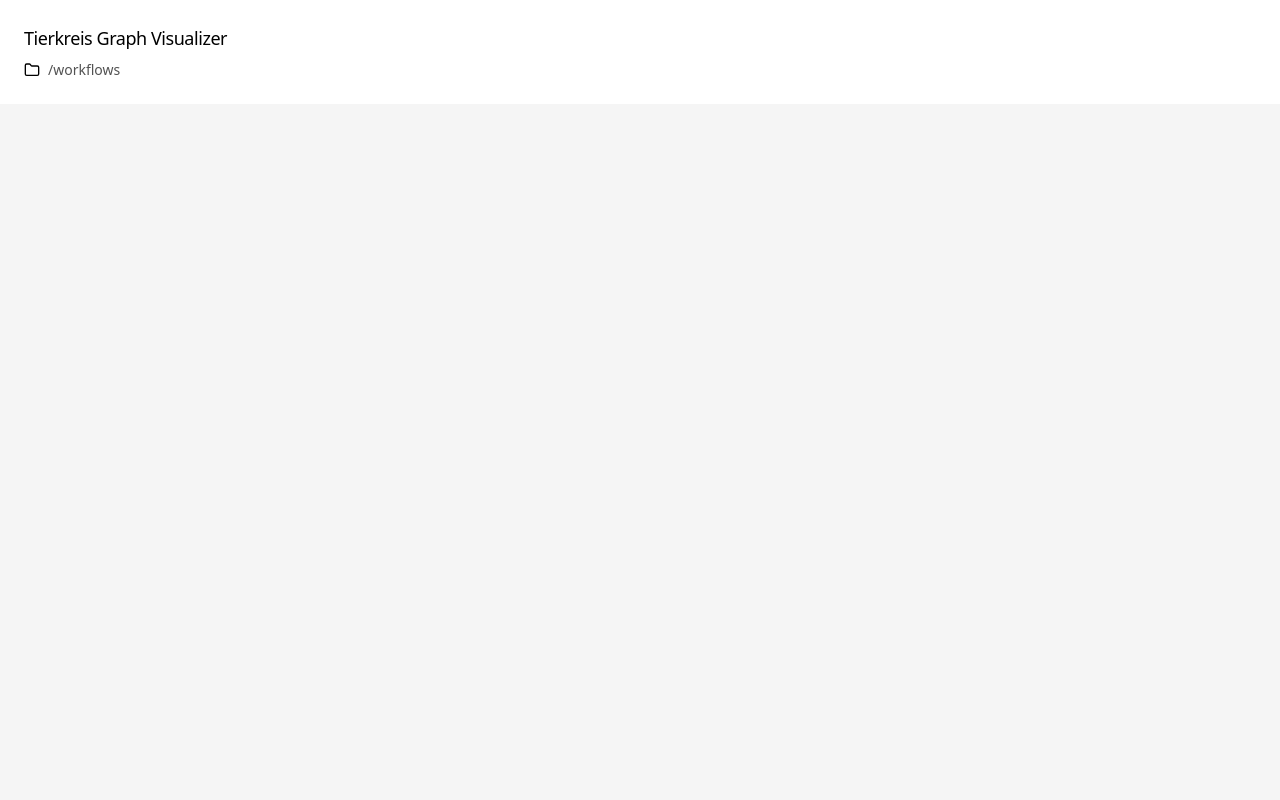
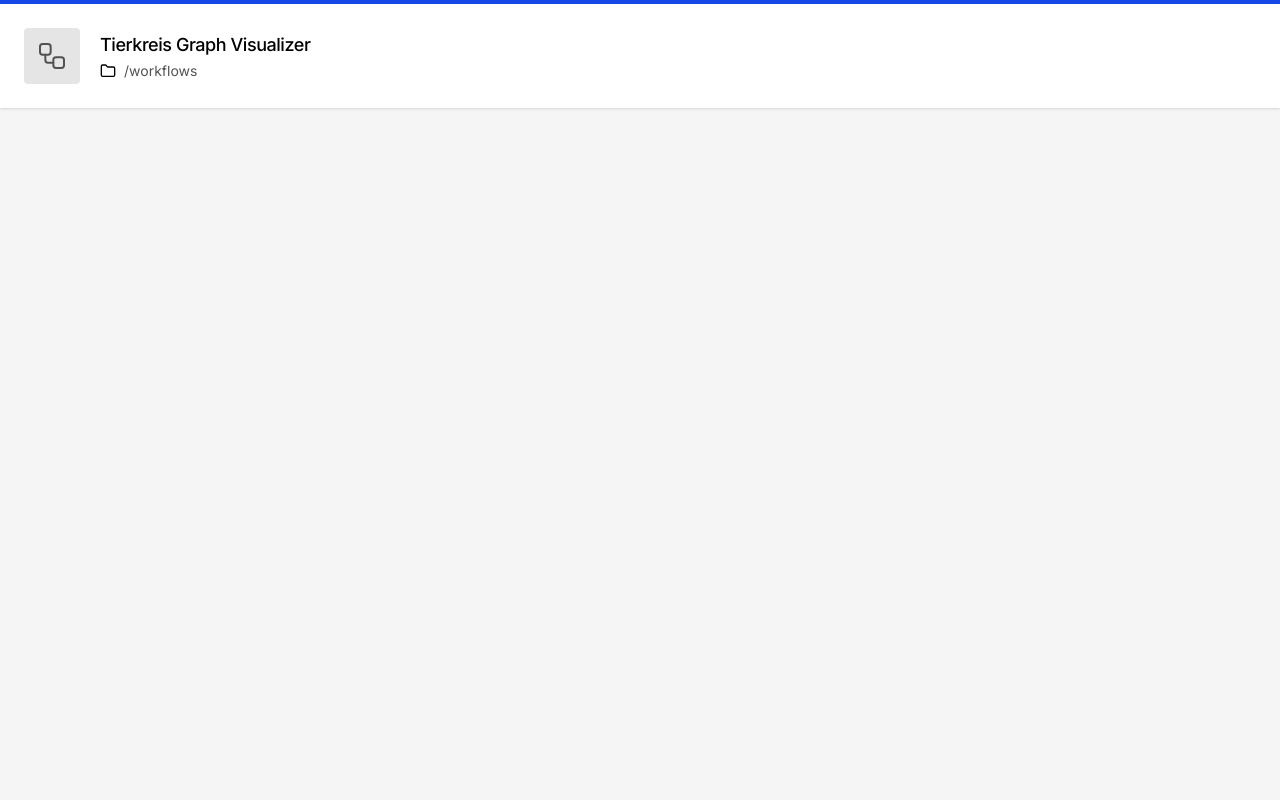
Before and after one commit to CQCL/tierkreis, a FastAPI app: page /workflows/ in a window 1280 px wide. Run offline with FastAPI, Linux system fonts and the light colour scheme; parts of the project's set-up code (start-up, migrations or seed data) failed here and were passed over.

Commit message:
Style updates.

```diff
--- a/tierkreis_visualization/templates/macros/head.html
+++ b/tierkreis_visualization/templates/macros/head.html
@@ -1,3 +1,14 @@
 {% macro head_macro() -%}
-  <script src="https://cdn.jsdelivr.net/npm/@tailwindcss/browser@4"></script>
+<script src="https://cdn.jsdelivr.net/npm/@tailwindcss/browser@4"></script>
+<link rel="preconnect" href="https://fonts.googleapis.com" />
+<link rel="preconnect" href="https://fonts.gstatic.com" crossorigin />
+<link
+  href="https://fonts.googleapis.com/css2?family=Inter:ital,opsz,wght@0,14..32,100..900;1,14..32,100..900&display=swap"
+  rel="stylesheet"
+/>
+<style>
+  html {
+    font-family: Inter;
+  }
+</style>
 {%- endmacro %}
--- a/tierkreis_visualization/templates/macros/nav.html
+++ b/tierkreis_visualization/templates/macros/nav.html
@@ -1,8 +1,32 @@
 {% macro nav_macro(links) -%}
-<div class="bg-white p-6">
+<div
+  class="bg-white p-6 border-t-4 border-blue-700 flex gap-5 items-center shadow-sm"
+>
+  <div class="bg-neutral-200 rounded p-3 text-neutral-600">
+    <svg
+      xmlns="http://www.w3.org/2000/svg"
+      width="32"
+      height="32"
+      viewBox="0 0 24 24"
+      fill="none"
+      stroke="currentColor"
+      stroke-width="1.5"
+      stroke-linecap="round"
+      stroke-linejoin="round"
+      class="lucide lucide-workflow-icon lucide-workflow"
+    >
+      <rect width="8" height="8" x="3" y="3" rx="2" />
+      <path d="M7 11v4a2 2 0 0 0 2 2h4" />
+      <rect width="8" height="8" x="13" y="13" rx="2" />
+    </svg>
+  </div>
+  <div>
     <a href="/workflows">
-    <div class="mb-2 tracking-tight text-lg">Tierkreis Graph Visualizer</div>
+      <div class="mb-0.5 tracking-tight text-lg font-medium">
+        Tierkreis Graph Visualizer
+      </div>
     </a>
+
     <div class="flex gap-2 items-center">
       <svg
         xmlns="http://www.w3.org/2000/svg"
@@ -20,9 +44,14 @@
           d="M20 20a2 2 0 0 0 2-2V8a2 2 0 0 0-2-2h-7.9a2 2 0 0 1-1.69-.9L9.6 3.9A2 2 0 0 0 7.93 3H4a2 2 0 0 0-2 2v13a2 2 0 0 0 2 2Z"
         />
       </svg>
+      <div>
         {% for link in links %}
-    <a class="text-neutral-600 text-sm" href="{{ link[1] }}">{{ link[0] }}</a>
+        <a class="text-neutral-600 text-sm" href="{{ link[1] }}"
+          >{{ link[0] }}</a
+        >
         {% endfor %}
       </div>
     </div>
+  </div>
+</div>
 {%- endmacro %}
--- a/tierkreis_visualization/templates/workflows.html
+++ b/tierkreis_visualization/templates/workflows.html
@@ -10,9 +10,7 @@
     <div class="p-6">
       <ul class="text-sm">
         {% for workflow_id in workflows %}
-        <li
-          class="hover:bg-blue-50 bg-white rounded p-3 border-neutral-200 shadow"
-        >
+        <li class="hover:bg-blue-50 bg-white rounded p-3 shadow-sm">
           <a
             class="text-neutral-900 flex gap-3 items-center"
             href="/workflows/{{ workflow_id }}/nodes/-"
```
Also changed, not shown: tierkreis_visualization/templates/eval.jinja (+18 -1 lines). Lines whose indentation alone changed are shown as unchanged.
